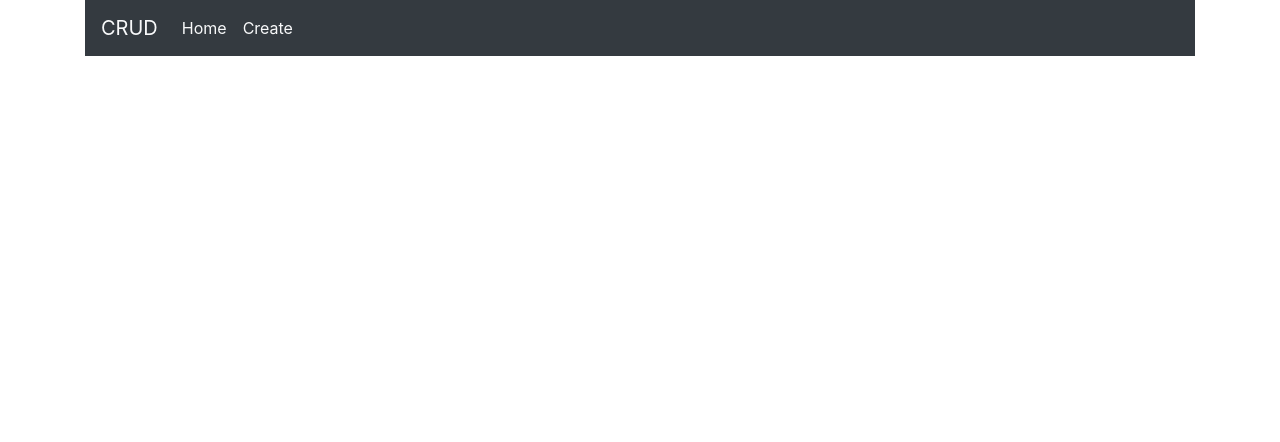
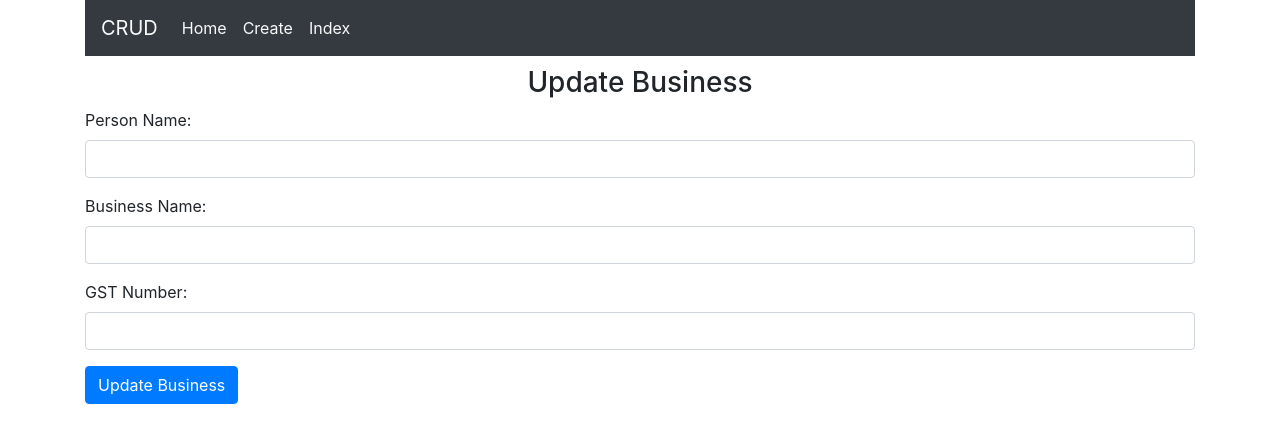
Before and after one commit to abrilnuro/CRUD-React, a React (Create React App) app: page /edit/1 in a window 1280 px wide. Shown: the top 442 px of the page. Built offline with nearby package versions, Linux system fonts and the light colour scheme; no server answers.

Commit message:
funcionando create, index y edit

```diff
--- /dev/null
+++ b/api/DB.js
@@ -0,0 +1,3 @@
+module.exports = {
+    DB: 'mongodb://localhost:27017/cruddatabase'
+}
--- a/package.json
+++ b/package.json
@@ -6,6 +6,7 @@
     "@testing-library/jest-dom": "^4.2.4",
     "@testing-library/react": "^9.5.0",
     "@testing-library/user-event": "^7.2.1",
+    "axios": "^0.19.2",
     "bootstrap": "^4.4.1",
     "react": "^16.13.1",
     "react-dom": "^16.13.1",
--- a/src/App.js
+++ b/src/App.js
@@ -3,6 +3,8 @@ import './App.css';
 import 'bootstrap/dist/css/bootstrap.min.css';
 import { BrowserRouter as Router, Switch, Route, Link } from 'react-router-dom';
 import CreateComponent from './components/create.component.js';
+import IndexComponent from './components/index.component';
+import EditComponent from './components/edit.component';
 
 class App extends React.Component {
   render() {
@@ -21,12 +23,18 @@ class App extends React.Component {
                 <li className="nav-item">
                   <Link to={'/create'} className="nav-link text-light">Create</Link>
                 </li>
+
+                <li className="nav-item">
+                  <Link to={'/index'} className="nav-link text-light">Index</Link>
+                </li>
               </ul>
             </div>
           </nav>
 
           <Switch>
             <Route exact path='/create' component={CreateComponent}/>
+            <Route path='/edit/:id' component={ EditComponent } />
+            <Route exact pacth='/index' component={IndexComponent}/>
           </Switch>
 
         </div>
--- a/src/components/create.component.js
+++ b/src/components/create.component.js
@@ -1,4 +1,5 @@
 import React from 'react';
+import Axios from 'axios';
 
 class Create extends React.Component {
     constructor(props) {
@@ -30,7 +31,20 @@ class Create extends React.Component {
 
     onSubmit(e) {
         e.preventDefault();
-        alert(this.state.businessGstNumber)
+        const object = {
+            personName: this.state.personName,
+            businessName: this.state.businessName,
+            businessGstNumber: this.state.businessGstNumber
+        }
+
+        Axios.post('http://localhost:4000/business/add', object)
+            .then(res => console.log(res.data));
+
+        this.setState({
+            personName: '',
+            businessName: '',
+            businessGstNumber: ''
+        });
     }
 
     render() {
--- /dev/null
+++ b/src/components/edit.component.js
@@ -0,0 +1,98 @@
+import React, { Component } from 'react';
+import axios from 'axios';
+
+class Edit extends Component {
+  constructor(props) {
+    super(props);
+    this.onChangePersonName = this.onChangePersonName.bind(this);
+    this.onChangeBusinessName = this.onChangeBusinessName.bind(this);
+    this.onChangeGstNumber = this.onChangeGstNumber.bind(this);
+    this.onSubmit = this.onSubmit.bind(this);
+
+    this.state = {
+      personName: '',
+      businessName: '',
+      businessGstNumber:''
+    }
+  }
+
+  componentDidMount() {
+      axios.get('http://localhost:4000/business/edit/'+this.props.match.params.id)
+          .then(response => {
+              this.setState({
+                personName: response.data.personName,
+                businessName: response.data.businessName,
+                businessGstNumber: response.data.businessGstNumber });
+          })
+          .catch(function (error) {
+              console.log(error);
+          })
+    }
+
+  onChangePersonName(e) {
+    this.setState({personName: e.target.value});
+  }
+  onChangeBusinessName(e) {
+    this.setState({businessName: e.target.value})
+  }
+  onChangeGstNumber(e) {
+    this.setState({businessGstNumber: e.target.value})
+  }
+
+  onSubmit(e) {
+    e.preventDefault();
+    const obj = {
+      personName: this.state.personName,
+      businessName: this.state.businessName,
+      businessGstNumber: this.state.businessGstNumber
+    };
+
+    axios.post('http://localhost:4000/business/update/'+this.props.match.params.id, obj)
+        .then(res => console.log(res.data));
+
+    this.props.history.push('/index');
+  }
+
+  render() {
+    return (
+        <div style={{ marginTop: 10 }}>
+            <h3 align="center">Update Business</h3>
+
+            <form onSubmit={this.onSubmit}>
+                <div className="form-group">
+                    <label>Person Name:  </label>
+                    <input
+                      type="text"
+                      className="form-control"
+                      value={this.state.personName}
+                      onChange={this.onChangePersonName}
+                      />
+                </div>
+
+                <div className="form-group">
+                    <label>Business Name: </label>
+                    <input type="text"
+                      className="form-control"
+                      value={this.state.businessName}
+                      onChange={this.onChangeBusinessName}
+                      />
+                </div>
+                <div className="form-group">
+                    <label>GST Number: </label>
+                    <input type="text"
+                      className="form-control"
+                      value={this.state.businessGstNumber}
+                      onChange={this.onChangeGstNumber}
+                      />
+                </div>
+                <div className="form-group">
+                    <input type="submit"
+                      value="Update Business"
+                      className="btn btn-primary"/>
+                </div>
+            </form>
+        </div>
+    )
+  }
+}
+export default Edit;
--- /dev/null
+++ b/src/components/index.component.js
@@ -0,0 +1,50 @@
+import React from 'react';
+import Axios from 'axios';
+import TableRow from './tableRow.component'
+
+class Index extends React.Component {
+    constructor(props) {
+        super(props);
+        this.state = {business: []};
+    }
+
+    componentDidMount(){
+        Axios.get('http://localhost:4000/business')
+          .then(response => {
+            this.setState({ business: response.data });
+          })
+          .catch(function (error) {
+            console.log(error);
+          })
+    }
+
+
+    tabRow() {
+        return this.state.business.map(function(object, i){
+            return <TableRow obj={object} key={i} />;
+        });
+    }
+
+    render() {
+        return (
+          <div>
+            <h3 align="center">Business List</h3>
+            <table className="table table-striped" style={{ marginTop: 20 }}>
+              <thead>
+                <tr>
+                  <th>Person</th>
+                  <th>Business</th>
+                  <th>GST Number</th>
+                  <th colSpan="2">Action</th>
+                </tr>
+              </thead>
+              <tbody>
+                { this.tabRow() }
+              </tbody>
+            </table>
+          </div>
+        );
+      }
+}
+
+export default Index;
--- /dev/null
+++ b/src/components/tableRow.component.js
@@ -0,0 +1,28 @@
+import React from 'react';
+import { Link } from 'react-router-dom';
+
+class TableRow extends React.Component {
+  render() {
+    return (
+        <tr>
+          <td>
+            {this.props.obj.personName}
+          </td>
+          <td>
+            {this.props.obj.businessName}
+          </td>
+          <td>
+            {this.props.obj.businessGstNumber}
+          </td>
+          <td>
+            <Link to={"/edit/"+this.props.obj._id} className="btn btn-primary">Edit</Link>
+          </td>
+          <td>
+            <button className="btn btn-danger">Delete</button>
+          </td>
+        </tr>
+    );
+  }
+}
+
+export default TableRow;
```
Also changed, not shown: api/business.model.js (added, +11 -0 lines), api/business.route.js (added, +61 -0 lines), api/package.json (added, +21 -0 lines), api/server.js (added, +24 -0 lines), 2 other files (tests, documents, lock files or other folders).
